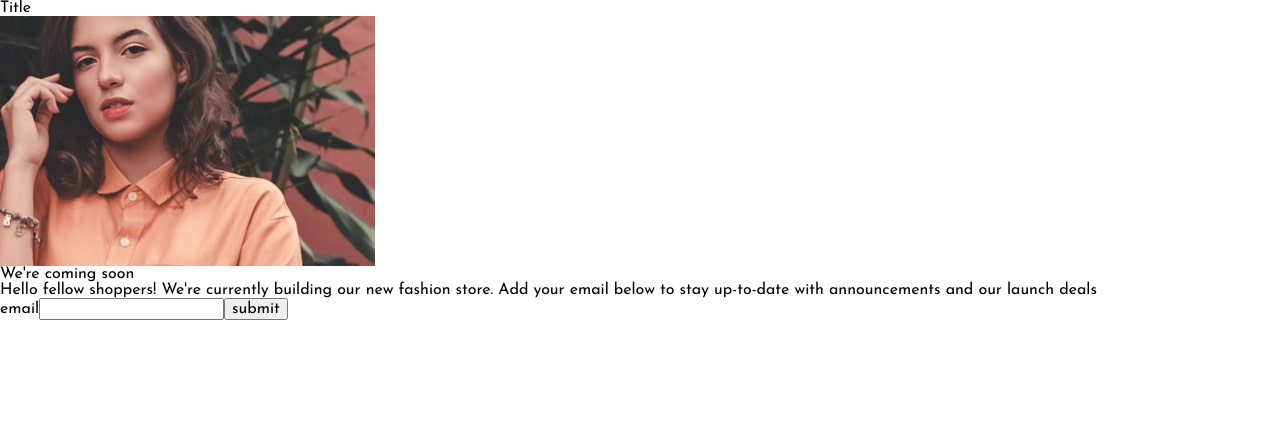
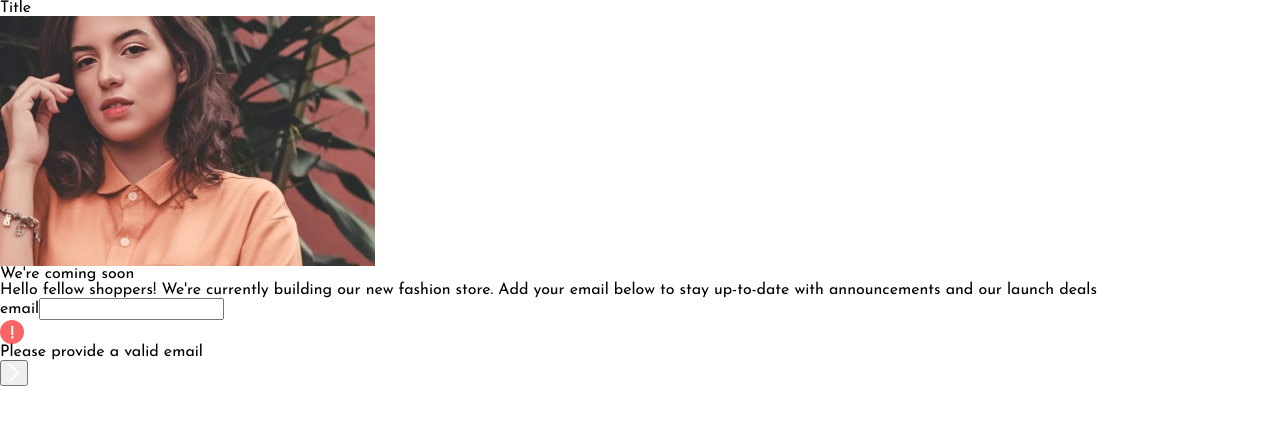
Before and after one commit to anmaras/coming-soon-page, a React (Create React App) app: page / in a window 1280 px wide. Shown: the top 424 px of the page. Built offline with nearby package versions, Linux system fonts and the light colour scheme.

Commit message:
basic structure update

```diff
--- a/src/App.js
+++ b/src/App.js
@@ -1,3 +1,5 @@
+import warningIcon from './assets/images/icon-error.svg';
+import arrowIcon from './assets/images/icon-arrow.svg';
 import heroImgMobile from './assets/images/hero-mobile.jpg';
 import heroImgDesktop from './assets/images/hero-desktop.jpg';
 import './App.css';
@@ -21,9 +23,15 @@ function App() {
         </p>
       </div>
       <form>
-        <label htmlFor="email">email</label>
-        <input type="email"></input>
-        <button type="submit">submit</button>
+        <div>
+          <label htmlFor="email">email</label>
+          <input type="email"></input>
+          <img src={warningIcon} alt="warning icon"></img>
+          <p>Please provide a valid email</p>
+        </div>
+        <button type="submit">
+          <img src={arrowIcon} alt="arrow icon "></img>
+        </button>
       </form>
     </div>
   );
```
